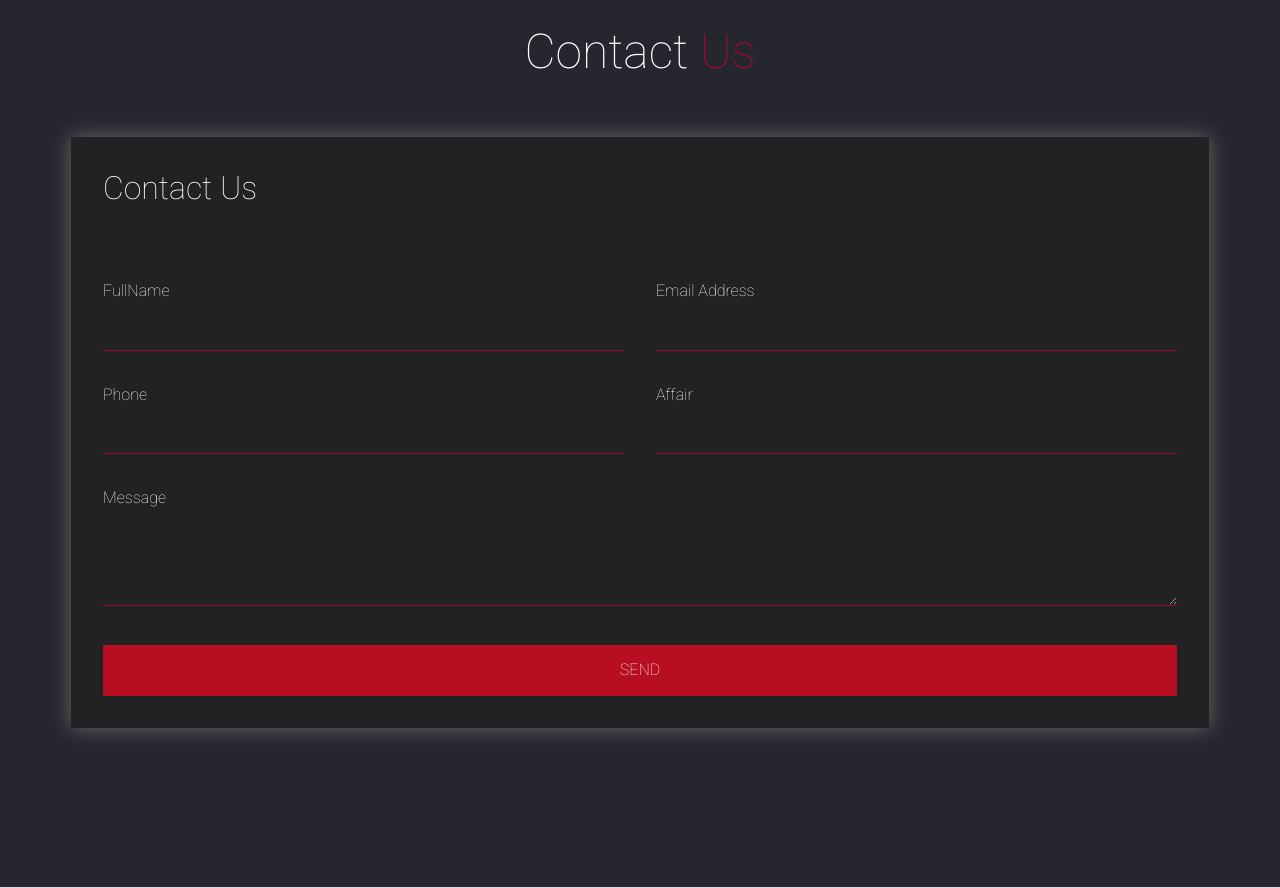
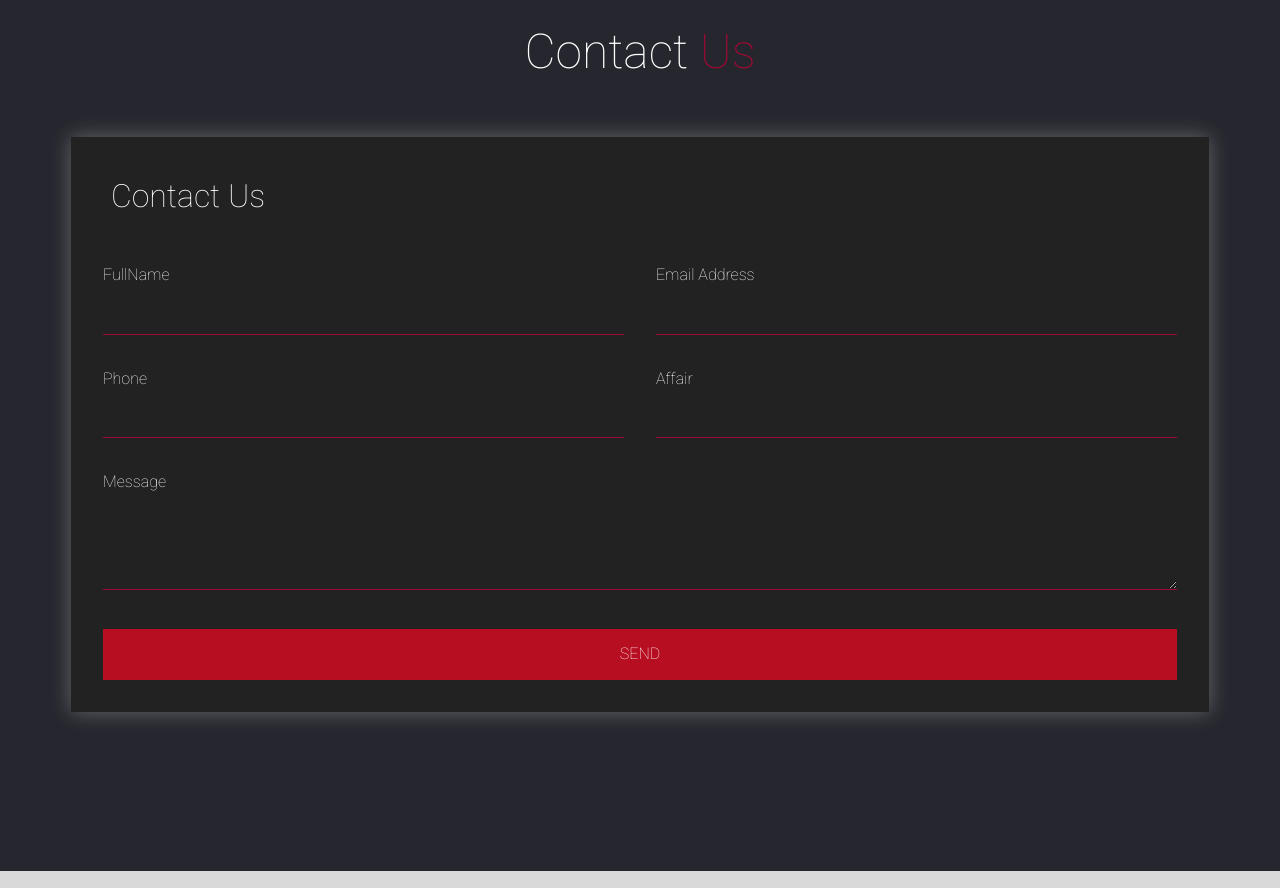
Before and after one commit to NicoGui10/Xemulator-Web-Proyect, a website: page html/contact.html in a window 1280 px wide. Shown: the part 800-1688 px from the top of the page. Drawn offline with nearby package versions, Linux system fonts and the light colour scheme.

Commit message:
comienzo con sass

```diff
--- a/scss/style.scss
+++ b/scss/style.scss
@@ -216,6 +216,8 @@ h5 {
 
 /*Index*/
 
+
+
 /*Contact.html*/
 .Container__contact {
     background-color: $Fondo-color;
@@ -232,9 +234,6 @@ h5 {
     padding-bottom: 10rem;
 }
 
-.contact__Form {
-    font-size: 2rem;
-}
 
 .Logo__contac {
     padding-bottom: 1em;
@@ -251,14 +250,25 @@ h5 {
 
 
 }
+/* anidado scss*/
+.conctact__container{
+    box-shadow: 0 0 20px 0 rgba(255, 255, 255, .3);
+    background-color: #222222;
+    padding: 1em;
+    h6{
+    font-size: 2rem;
+    padding: 1.5rem;
+    }
+    form {
+        p{
+        margin: 0;
+        padding: 1em;
+        padding-top: 1em;
+    }
+    }
+    }
 
-.conctact__container>* {
-    padding: 1em;
-}
-
-.conctact__container {
-    background-color: #222222;
-}
+/* anidado scss*/
 
 .conctact__container form {
     display: grid;
@@ -267,16 +277,6 @@ h5 {
 
 .conctact__container form .Bot__grid {
     grid-column: 1/3;
-}
-
-
-.conctact__container form p {
-    margin: 0;
-    padding: 1em;
-}
-
-.conctact__container form p {
-    padding-top: 1em;
 }
 
 .conctact__container form button,
```
Also changed, not shown: css/style.css, scss/prueba.scss (added).
